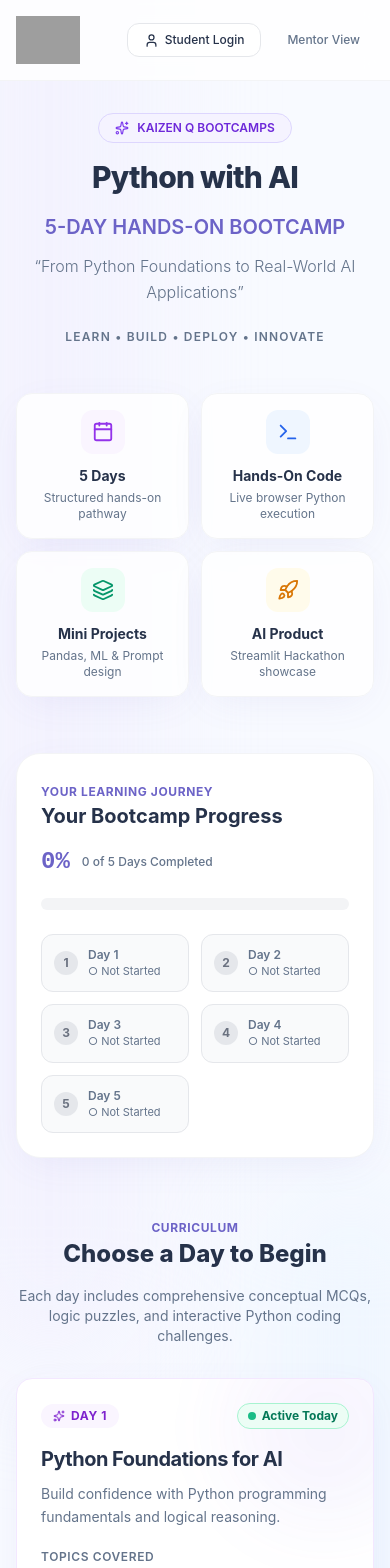
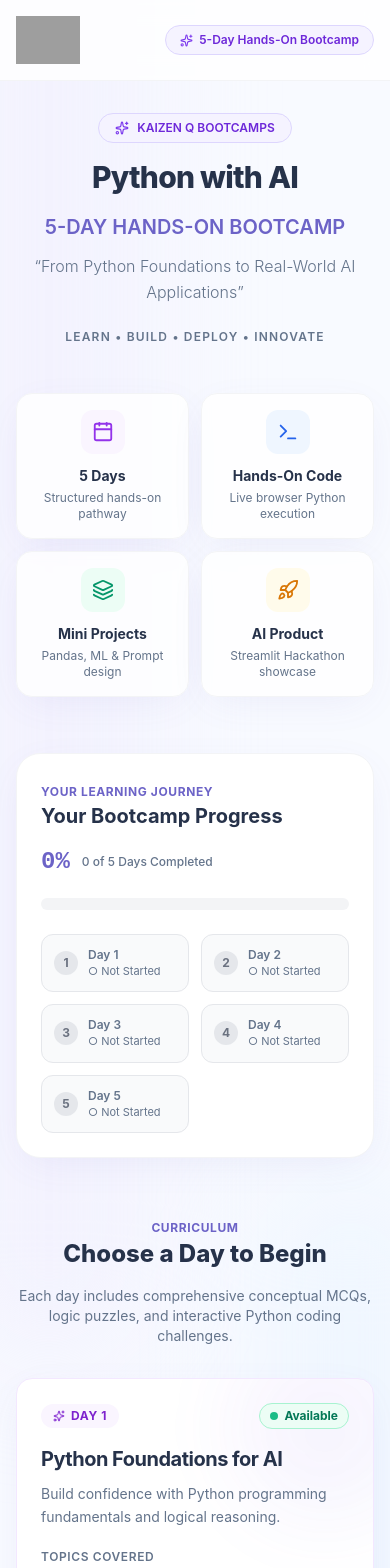
Before and after one commit to SHARABUMANOJKUMAR/kaizenqeeventstasks-Day-1, a React (Vite) app: page / in a window 390 px wide. Shown: the top 1568 px of the page. Built offline with nearby package versions, Linux system fonts and the light colour scheme; grey boxes are pictures that could not be loaded.

Commit message:
fix: update Day 1 button to 'Start Day 1', remove mentor and student login, and align footer cleanly

```diff
--- a/src/components/BootcampHome.jsx
+++ b/src/components/BootcampHome.jsx
@@ -1,4 +1,4 @@
-import React, { useState, useEffect } from 'react';
+import React, { useState } from 'react';
 import { useNavigate } from 'react-router-dom';
 import { motion } from 'framer-motion';
 import { bootcampDays } from '../data/bootcampDays';
@@ -9,11 +9,7 @@ import {
   Layers,
   Rocket,
   CheckCircle2,
-  Sparkles,
-  User,
-  ShieldCheck,
-  Award,
-  ArrowRight
+  Sparkles
 } from 'lucide-react';
 
 const BootcampHome = ({ studentData }) => {
@@ -44,13 +40,13 @@ const BootcampHome = ({ studentData }) => {
   };
 
   return (
-    <div className="min-h-screen bg-background relative overflow-x-hidden flex flex-col">
+    <div className="min-h-screen bg-background relative overflow-x-hidden flex flex-col justify-between">
       {/* Background soft ambient blobs */}
       <div className="absolute top-[-10%] left-[-10%] w-[45%] h-[45%] rounded-full bg-primary-100/50 blur-3xl pointer-events-none" />
       <div className="absolute top-[30%] right-[-10%] w-[40%] h-[40%] rounded-full bg-secondary-light/60 blur-3xl pointer-events-none" />
       <div className="absolute bottom-[-10%] left-[20%] w-[40%] h-[40%] rounded-full bg-accent-light/50 blur-3xl pointer-events-none" />
 
-      {/* Top Navbar */}
+      {/* Top Navbar — Clean branding, mentor & student login removed */}
       <header className="sticky top-0 z-40 bg-white/80 backdrop-blur-md border-b border-gray-100">
         <div className="max-w-7xl mx-auto px-4 sm:px-6 lg:px-8 h-20 flex items-center justify-between">
           <div className="flex items-center gap-4">
@@ -65,35 +61,11 @@ const BootcampHome = ({ studentData }) => {
             </div>
           </div>
 
-          <div className="flex items-center gap-3">
-            {studentData ? (
-              <div className="flex items-center gap-2 px-3.5 py-1.5 rounded-full bg-primary-50 border border-primary-200 text-xs sm:text-sm">
-                <div className="w-6 h-6 rounded-full bg-primary text-white flex items-center justify-center font-bold text-xs">
-                  {studentData.fullName?.charAt(0) || 'S'}
-                </div>
-                <span className="font-medium text-primary-900 hidden sm:inline">
-                  {studentData.fullName}
-                </span>
-                <span className="text-xs text-primary-600 bg-white px-2 py-0.5 rounded-full font-mono">
-                  {studentData.rollNumber}
-                </span>
-              </div>
-            ) : (
-              <button
-                onClick={() => navigate('/register')}
-                className="btn-secondary text-xs sm:text-sm py-2 px-4 flex items-center gap-1.5"
-              >
-                <User size={15} />
-                Student Login
-              </button>
-            )}
-
-            <button
-              onClick={() => navigate('/mentor')}
-              className="px-3.5 py-2 rounded-xl text-xs sm:text-sm font-medium text-text-muted hover:text-text-main hover:bg-gray-100 transition-colors"
-            >
-              Mentor View
-            </button>
+          <div className="flex items-center gap-2">
+            <span className="inline-flex items-center gap-1.5 px-3.5 py-1.5 rounded-full text-xs font-semibold bg-primary-50 text-primary-700 border border-primary-200 shadow-xs">
+              <Sparkles size={13} className="text-primary-600" />
+              5-Day Hands-On Bootcamp
+            </span>
           </div>
         </div>
       </header>
@@ -228,8 +200,8 @@ const BootcampHome = ({ studentData }) => {
           </div>
         </section>
 
-        {/* Day Cards Section Header */}
-        <section className="mb-6">
+        {/* Day Cards Section */}
+        <section className="mb-12">
           <div className="text-center md:text-left mb-8 flex flex-col md:flex-row md:items-end justify-between gap-4">
             <div>
               <span className="text-xs font-bold uppercase tracking-wider text-primary">Curriculum</span>
@@ -242,21 +214,9 @@ const BootcampHome = ({ studentData }) => {
             </p>
           </div>
 
-          {/* 5 Day Cards Grid */}
-          {/* Balanced layout: 3 on top row, 2 centered on second row on large desktop */}
-          <div className="grid grid-cols-1 md:grid-cols-2 lg:grid-cols-3 gap-6 mb-8">
-            {bootcampDays.slice(0, 3).map((day) => (
-              <DayCard
-                key={day.id}
-                day={day}
-                isCompleted={completedDays.includes(day.id)}
-                onSelect={handleSelectDay}
-              />
-            ))}
-          </div>
-
-          <div className="grid grid-cols-1 md:grid-cols-2 lg:grid-cols-2 gap-6 max-w-4xl mx-auto">
-            {bootcampDays.slice(3, 5).map((day) => (
+          {/* All 5 Day Cards Grid - Seamless, perfectly aligned */}
+          <div className="grid grid-cols-1 md:grid-cols-2 lg:grid-cols-3 gap-6">
+            {bootcampDays.map((day) => (
               <DayCard
                 key={day.id}
                 day={day}
@@ -269,32 +229,29 @@ const BootcampHome = ({ studentData }) => {
 
       </main>
 
-      {/* Footer */}
-      <footer className="bg-white border-t border-gray-100 py-8 px-4 text-center text-xs text-text-muted relative z-10">
-        <div className="max-w-7xl mx-auto flex flex-col sm:flex-row items-center justify-between gap-4">
-          <div className="flex items-center gap-3">
+      {/* Clean, Properly Aligned Footer (No Mentor Links) */}
+      <footer className="w-full bg-white border-t border-gray-100 py-6 px-4 sm:px-8 mt-auto relative z-10">
+        <div className="max-w-7xl mx-auto flex flex-col sm:flex-row items-center justify-between gap-4 text-xs text-text-muted">
+          <div className="flex flex-wrap items-center justify-center sm:justify-start gap-3">
             <img
               src="https://res.cloudinary.com/dwv8kc9vb/image/upload/v1788465282/KAIZEN_Q_EVENTS_kxjtz4.png"
               alt="Kaizen Q"
-              className="h-7 w-auto object-contain opacity-80"
+              className="h-8 w-auto object-contain"
             />
+            <span className="font-semibold text-text-main text-sm">Kaizen Q Bootcamps</span>
+            <span className="hidden sm:inline text-gray-300">•</span>
             <span>&copy; {new Date().getFullYear()} Kaizen Q Events. All rights reserved.</span>
           </div>
 
-          <div className="flex items-center gap-6">
-            <button
-              onClick={() => navigate('/mentor')}
-              className="hover:text-primary transition-colors"
-            >
-              Mentor Dashboard
-            </button>
+          <div className="flex items-center justify-center">
             <a
               href="https://kaizenqevents.click"
               target="_blank"
               rel="noopener noreferrer"
-              className="hover:text-primary transition-colors"
+              className="text-primary hover:text-primary-700 font-semibold transition-colors flex items-center gap-1.5"
             >
-              Official Website
+              <span>Visit Official Website</span>
+              <span aria-hidden="true">&rarr;</span>
             </a>
           </div>
         </div>
--- a/src/components/DayCard.jsx
+++ b/src/components/DayCard.jsx
@@ -50,7 +50,7 @@ const DayCard = ({ day, isCompleted, onSelect }) => {
           ) : (
             <span className="inline-flex items-center gap-1.5 px-2.5 py-1 rounded-full text-xs font-bold bg-emerald-50 text-emerald-700 border border-emerald-200 shadow-xs">
               <span className="w-2 h-2 rounded-full bg-emerald-500 animate-pulse" />
-              Active Today
+              Available
             </span>
           )}
         </div>
@@ -71,14 +71,14 @@ const DayCard = ({ day, isCompleted, onSelect }) => {
         {isClosed && (
           <div className="mb-5 p-2.5 rounded-xl bg-gray-100/90 border border-gray-200 text-xs text-gray-600 flex items-center gap-2">
             <AlertCircle size={15} className="text-gray-500 shrink-0" />
-            <span>Yesterday's task completed. Submissions closed.</span>
+            <span>Task completed. Submissions closed.</span>
           </div>
         )}
 
         {isLocked && (
           <div className="mb-5 p-2.5 rounded-xl bg-gray-50 border border-gray-200 text-xs text-gray-500 flex items-center gap-2">
             <Lock size={14} className="text-gray-400 shrink-0" />
-            <span>Unlocks on scheduled day. Focus on Day 2 today!</span>
+            <span>Unlocks on scheduled day.</span>
           </div>
         )}
 
@@ -130,7 +130,7 @@ const DayCard = ({ day, isCompleted, onSelect }) => {
           {isClosed ? (
             <>
               <CheckCircle2 size={15} />
-              Day 1 Submissions Closed
+              Day {day.dayNumber} Submissions Closed
             </>
           ) : isLocked ? (
             <>
@@ -139,12 +139,12 @@ const DayCard = ({ day, isCompleted, onSelect }) => {
             </>
           ) : isCompleted ? (
             <>
-              Review Tasks
+              Review Day {day.dayNumber} Tasks
               <ArrowRight size={15} className="group-hover:translate-x-1 transition-transform" />
             </>
           ) : (
             <>
-              Start Day 2 Tasks
+              Start Day {day.dayNumber}
               <ArrowRight size={15} className="group-hover:translate-x-1 transition-transform" />
             </>
           )}
--- a/src/components/SuccessPage.jsx
+++ b/src/components/SuccessPage.jsx
@@ -129,24 +129,14 @@ const SuccessPage = () => {
           </div>
 
           {/* Action Buttons */}
-          <div className="flex flex-col sm:flex-row gap-3 justify-center items-center">
+          <div className="flex justify-center items-center">
             <button
               onClick={() => navigate('/')}
-              className="btn-secondary w-full sm:w-auto flex items-center justify-center gap-2 text-sm py-3 px-6"
+              className="btn-primary w-full sm:w-auto flex items-center justify-center gap-2 text-sm py-3.5 px-8"
             >
               <Home size={18} />
-              Back to Bootcamp
+              Back to Bootcamp Home
             </button>
-
-            {nextDayId && (
-              <button
-                onClick={() => navigate(`/day/${nextDayId}`)}
-                className="btn-primary w-full sm:w-auto flex items-center justify-center gap-2 text-sm py-3 px-6 group"
-              >
-                <span>Continue to Day {nextDayId}</span>
-                <ArrowRight size={18} className="group-hover:translate-x-1 transition-transform" />
-              </button>
-            )}
           </div>
 
         </div>
```
